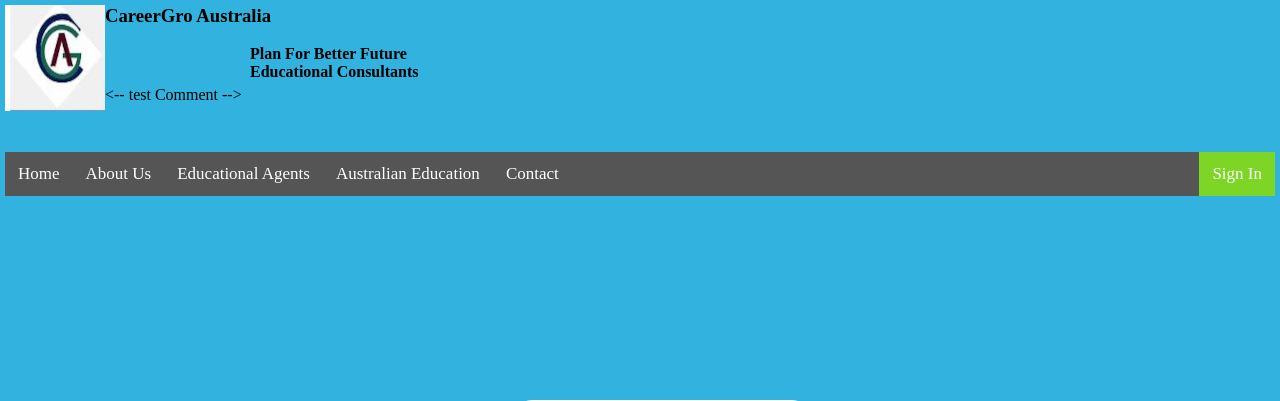
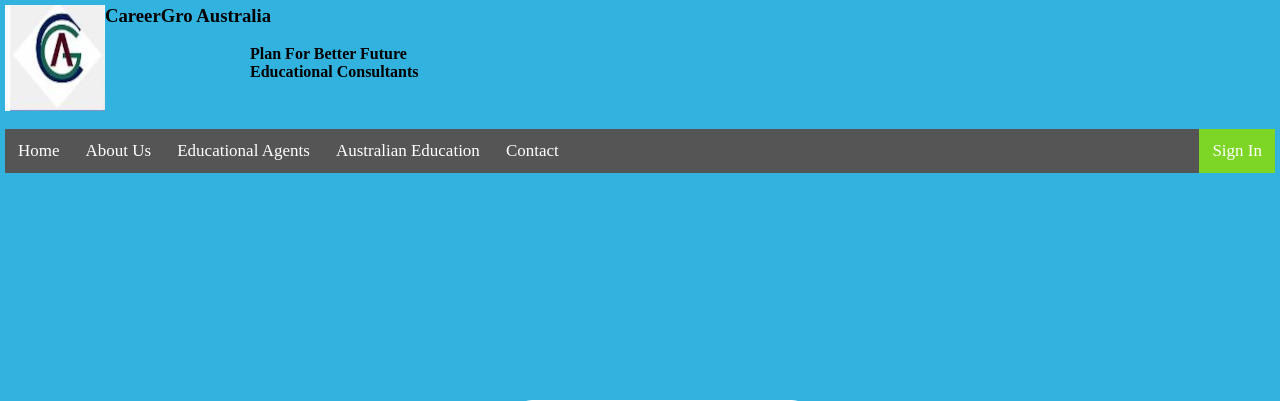
Before and after one commit to 30370657/project2, a PHP site: page /login.php in a window 1280 px wide. Shown: the top 401 px of the page. Run offline with PHP 8.4, Linux system fonts and the light colour scheme.

Commit message:
Update login.php

```diff
--- a/login.php
+++ b/login.php
@@ -18,7 +18,7 @@
                 Educational Consultants
             </h4>
         </div>
-        <-- test Comment -->
+        <!- test Comment -->
         <nav>
             <a href="index.php">Home</a>
             <a href="about.php">About Us</a>
```
